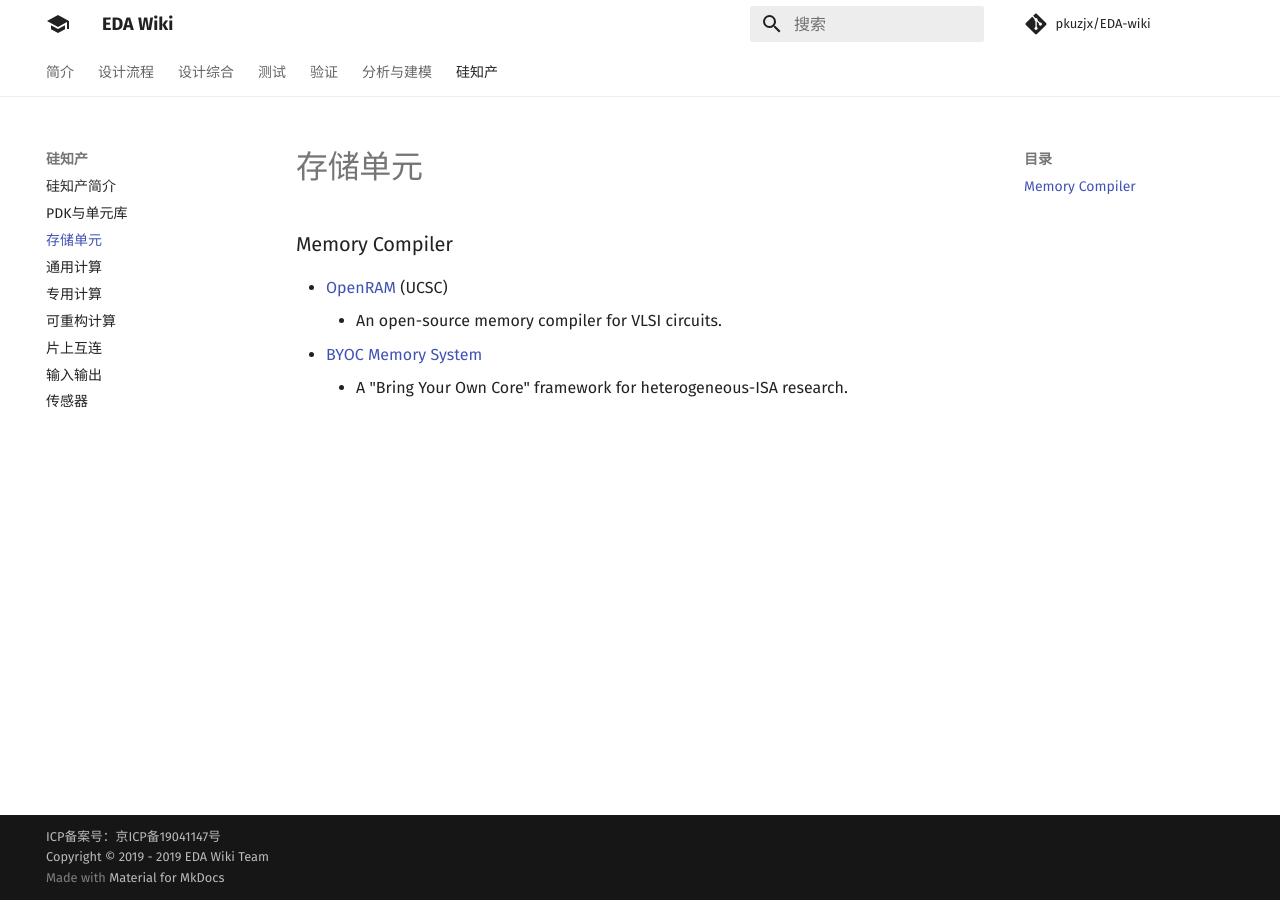
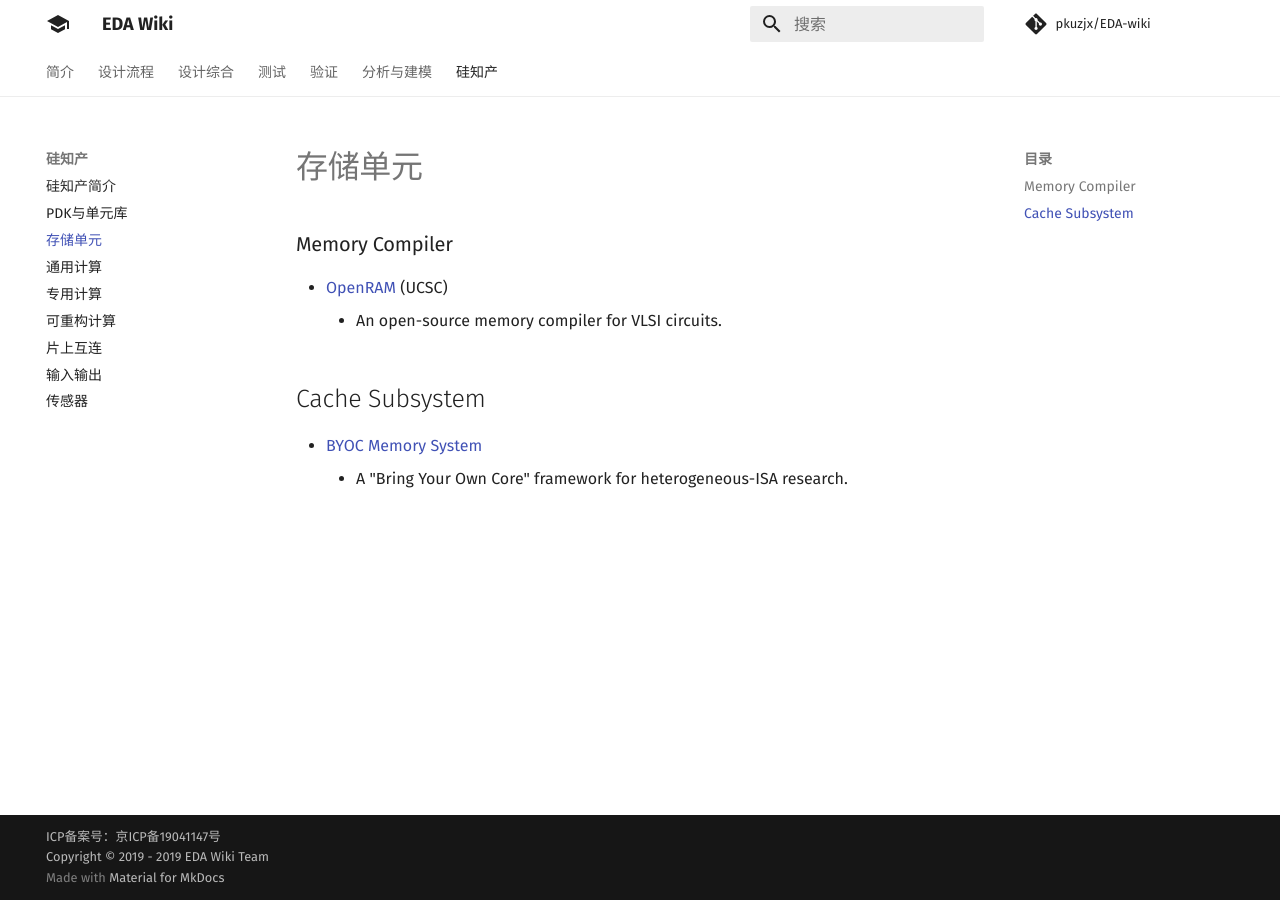
Before and after one commit to daitoto/EDA-wiki, an MkDocs documentation site: the page built from docs/sip/mem.md, in a window 1280 px wide. Built offline with MkDocs 1.6.1 and Material for MkDocs 9.7.7, drawn with Linux system fonts in a browser that asks for light colours; comment, search, counter and statistics services are not loaded.

Commit message:
Update mem.md

```diff
--- a/docs/sip/mem.md
+++ b/docs/sip/mem.md
@@ -1,5 +1,7 @@
 ### Memory Compiler
- - [OpenRAM](https://github.com/mguthaus/OpenRAM) (UCSC)
-   - An open-source memory compiler for VLSI circuits.
- - [BYOC Memory System](https://github.com/bring-your-own-core/byoc)
-   - A "Bring Your Own Core" framework for heterogeneous-ISA research.
+- [OpenRAM](https://github.com/mguthaus/OpenRAM) (UCSC)
+  - An open-source memory compiler for VLSI circuits.
+
+## Cache Subsystem
+- [BYOC Memory System](https://github.com/bring-your-own-core/byoc)
+  - A "Bring Your Own Core" framework for heterogeneous-ISA research.
```
